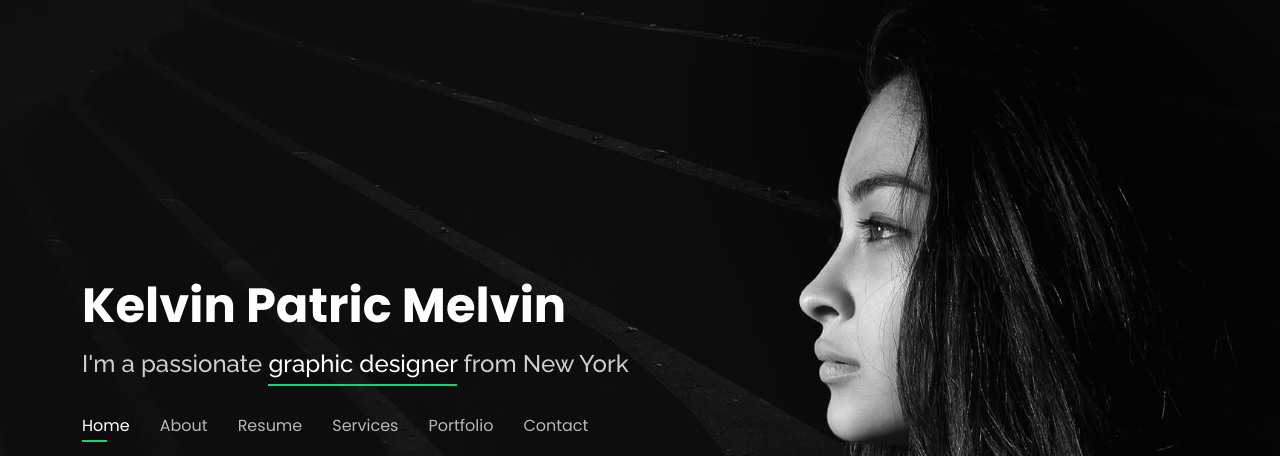
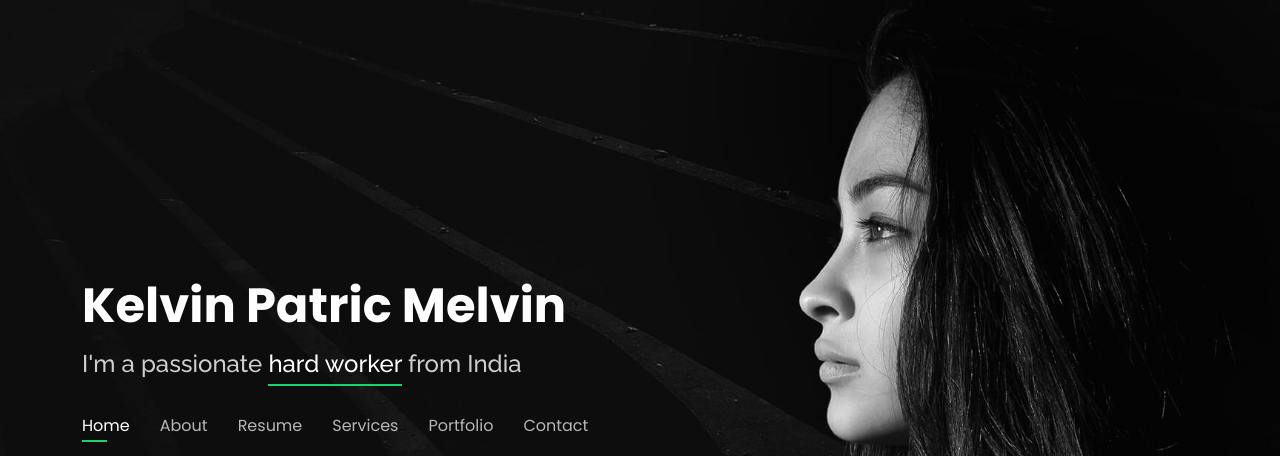
Before and after one commit to Kelvin-Patric-Melvin-2000/kelvinpatricmelvin.git.io, a plain HTML site: page index.html in a window 1280 px wide. Shown: the top 456 px of the page. Drawn offline with nearby package versions, Linux system fonts and the light colour scheme.

Commit message:
header edits

```diff
--- a/index.html
+++ b/index.html
@@ -24,15 +24,9 @@
   <link href="assets/vendor/remixicon/remixicon.css" rel="stylesheet">
   <link href="assets/vendor/swiper/swiper-bundle.min.css" rel="stylesheet">
 
-  <!-- Template Main CSS File -->
+  <!--Main CSS File -->
   <link href="assets/css/style.css" rel="stylesheet">
 
-  <!-- =======================================================
-  * Template Name: Personal - v4.2.0
-  * Template URL: https://bootstrapmade.com/personal-free-resume-bootstrap-template/
-  * Author: BootstrapMade.com
-  * License: https://bootstrapmade.com/license/
-  ======================================================== -->
 </head>
 
 <body>
@@ -42,9 +36,9 @@
     <div class="container">
 
       <h1><a href="index.html">Kelvin Patric Melvin</a></h1>
-      <!-- Uncomment below if you prefer to use an image logo -->
-      <!-- <a href="index.html" class="mr-auto"><img src="assets/img/logo.png" alt="" class="img-fluid"></a> -->
-      <h2>I'm a passionate <span>graphic designer</span> from New York</h2>
+      <!-- Uncomment below if you prefer to use an image logo
+      <a href="index.html" class="mr-auto"><img src="assets/img/logo.png" alt="" class="img-fluid"></a> -->
+      <h2>I'm a passionate <span>hard worker</span> from India</h2>
 
       <nav id="navbar" class="navbar">
         <ul>
@@ -71,11 +65,11 @@
 
     </div>
 
-      <!-- foot -->
+      <!-- foot
 
     <div class="footer">
       <p>Please give me a job</p>
-    </div>
+    </div>  -->
 
   </header><!-- End Header -->
 
```
Also changed, not shown: assets/img/logo.png (added).
